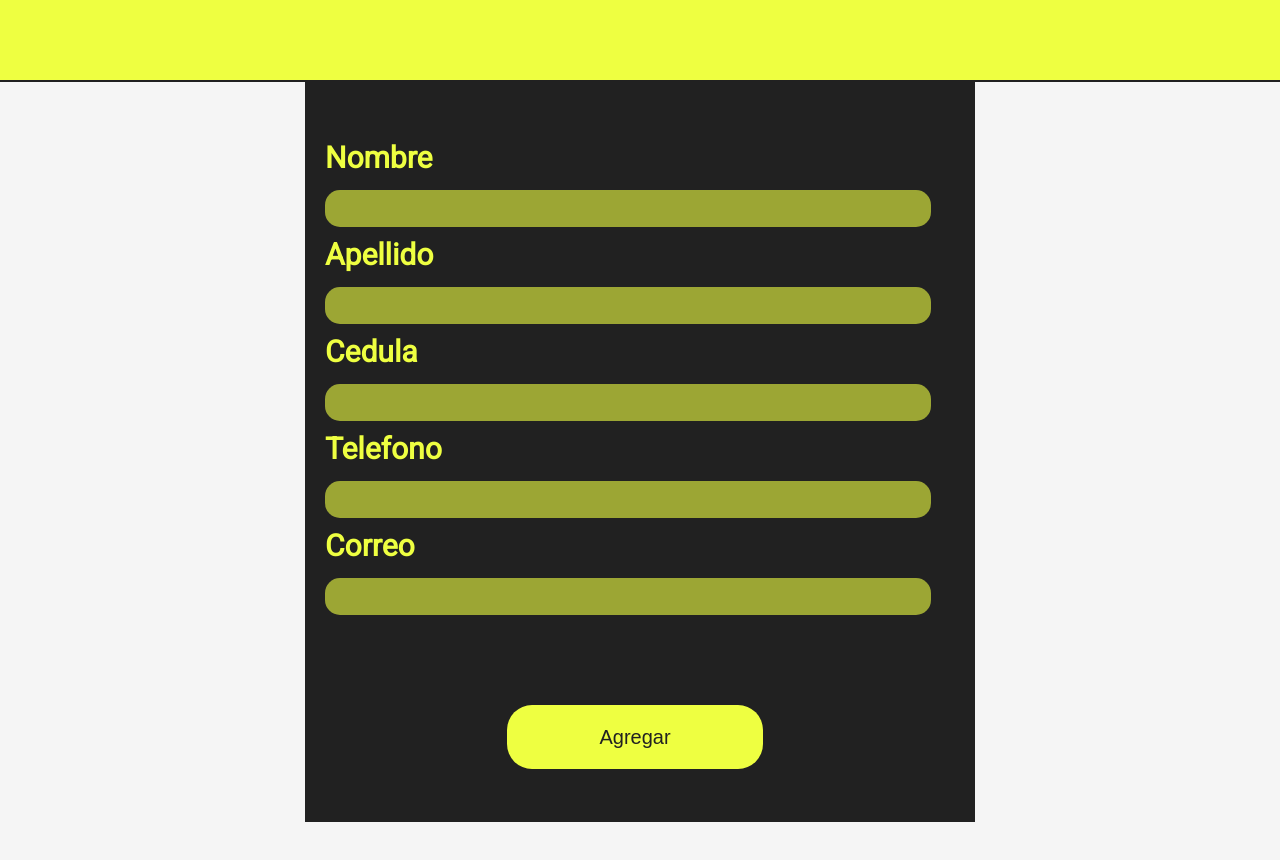
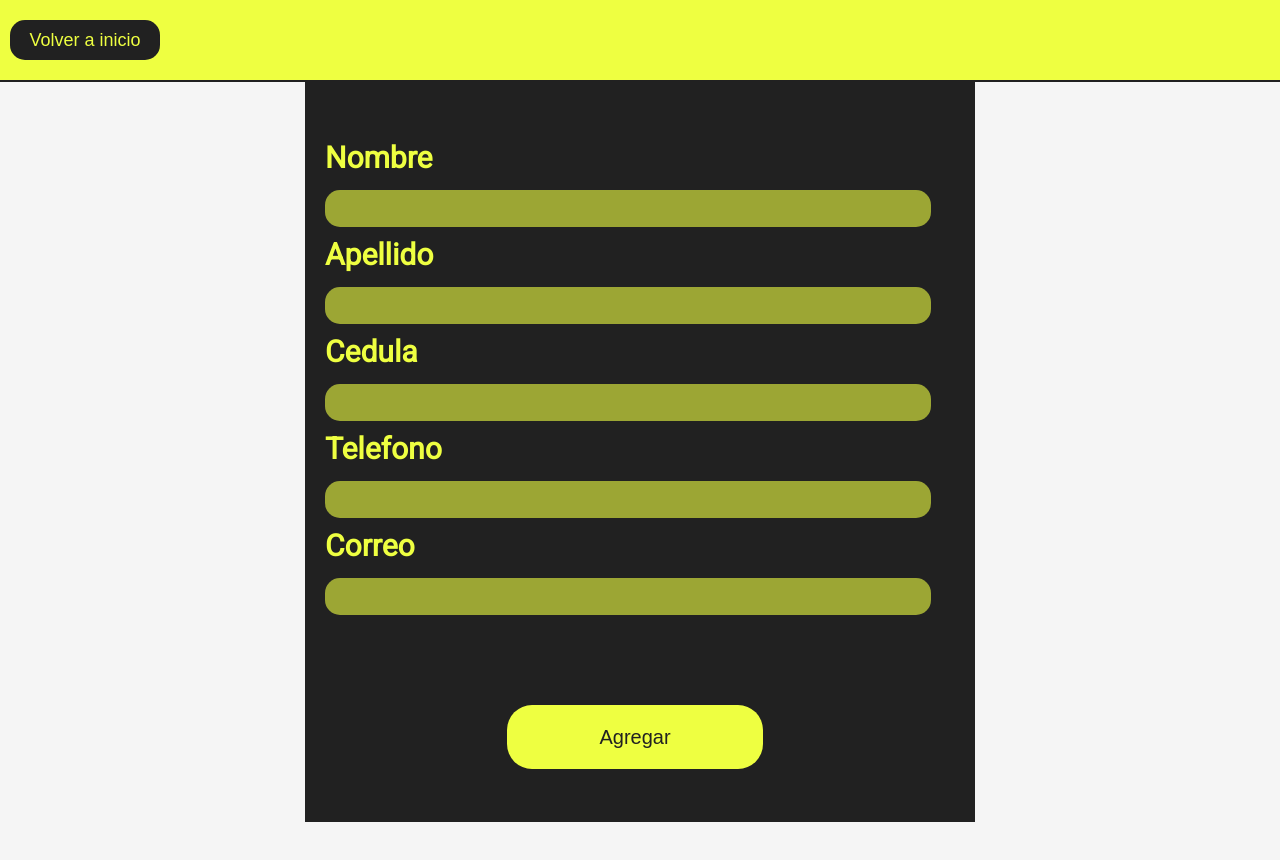
Before and after one commit to sebastian07leal/test-Sebastian, a React app: page /addUser in a window 1280 px wide. Built offline with nearby package versions, Linux system fonts and the light colour scheme.

Commit message:
Boton agregado

```diff
--- /dev/null
+++ b/src/assets/styles/components/Button.scss
@@ -0,0 +1,18 @@
+@import '../Vars.scss';
+
+.button-a {
+    & button {
+        background-color: $firstColor;
+        color: $secondColor;
+        border: none;
+        width: 150px;
+        height: 40px;
+        border-radius: 15px;
+        font-size: 18px;
+        cursor: pointer;
+        outline: none;
+        &:hover {
+            border: white solid 2px;
+        }
+    }
+}
--- a/src/assets/styles/components/Header.scss
+++ b/src/assets/styles/components/Header.scss
@@ -2,4 +2,7 @@
     height: 10vh;
     background-color: #eeff41;
     border-bottom: 2px solid #212121;
+    display: flex;
+    align-items: center;
+    padding-left: 10px;
 }
--- /dev/null
+++ b/src/components/Button.jsx
@@ -0,0 +1,8 @@
+import React from 'react';
+import '../assets/styles/components/Button.scss';
+
+const Button = ({ dir, text  }) => (
+<a className='button-a' href={dir}><button>{text}</button></a>
+);
+
+export default Button;
--- a/src/components/Header.jsx
+++ b/src/components/Header.jsx
@@ -1,8 +1,36 @@
 import React from 'react';
 import '../assets/styles/components/Header.scss';
+import Button from '../components/Button';
 
-const Header = () => (
-    <header className="header"></header>
-);
+class Header extends React.Component {
+    constructor(props){
+        super(props);
+
+        this.handleButton = this.handleButton.bind(this);
+    }
+
+    handleButton(){
+
+        const { dirBut, textBut, buttonH} = this.props
+
+        if(buttonH){
+            return (
+                <Button  text={textBut} dir={dirBut} />
+            );
+        } else {
+            return false;
+        }
+    }
+
+    render(){
+
+        return (
+            <header className="header">
+                {this.handleButton()}
+            </header>
+        );
+    }
+
+}
 
 export default Header;
--- a/src/containers/AddUser.jsx
+++ b/src/containers/AddUser.jsx
@@ -253,7 +253,7 @@ class AddUser extends React.Component {
 
 			return (
 			<>
-				<Header />
+				<Header buttonH={true} dirBut={'/'} textBut={'Volver a inicio'} />
 				<section className="container-f">
 					<div className="container-f__form">
 						<div className="container-f__input">
--- a/src/containers/EditUser.jsx
+++ /dev/null
@@ -1,46 +0,0 @@
-import React, { Component } from 'react';
-import '../assets/styles/AddUser.scss';
-import Input from '../components/Input';
-import BigButton from '../components/BigButton';
-
-class EditUser extends Component {
-    constructor(props){
-        super(props);
-
-        const {nameU, surnameU, identificationU, emailU, phoneU, idUserU } = this.props;
-
-        this.state = {
-            name: nameU,
-            surname: surnameU,
-            identification: identificationU,
-            email: emailU,
-            phone: phoneU,
-            idUser: idUserU
-        }
-
-    }
-
-
-    render(){
-
-        const {name, surname, identification, email, phone } = this.state;
-
-        return (
-            <section className="container-f">
-                <div className="container-f__form">
-                    <div className="container-f__input">
-                    <Input val={name} title={'Nombre'} />
-                    <Input val={surname} title={'Apellido'} />
-                    <Input val={identification} title={'Cedula'} />
-                    <Input val={email} title={'Telefono'} />
-                    <Input val={phone} title={'Correo'} />
-                    </div>
-                    <BigButton funct={this.buttonAdd} text={'Editar'} />
-                </div>
-            </section>
-
-        );
-    }
-}
-
-export default EditUser;
--- a/src/containers/Listed.jsx
+++ b/src/containers/Listed.jsx
@@ -77,7 +77,7 @@ class Listed extends React.Component {
 
         return (
             <>
-                <Header />
+                <Header buttonH={true} dirBut={'/'} textBut={'Volver a inicio'} />
                 <section className="visibleArea" id="sectionid">
                     {this.show()}
                 </section>
--- a/src/routes/App.js
+++ b/src/routes/App.js
@@ -3,7 +3,6 @@ import { BrowserRouter, Switch, Route } from 'react-router-dom';
 import Home from '../containers/Home';
 import AddUser from '../containers/AddUser.jsx';
 import Listed from '../containers/Listed.jsx';
-import EditUser from '../containers/EditUser.jsx';
 
 const App = () => (
   <BrowserRouter>
@@ -11,7 +10,6 @@ const App = () => (
       <Route exact path='/' component={Home} />
       <Route exact path='/addUser' component={AddUser} />
       <Route exact path='/listed' component={Listed} />
-      <Route exact path='/editUser' component={EditUser} />
     </Switch>
   </BrowserRouter>
 );
```
